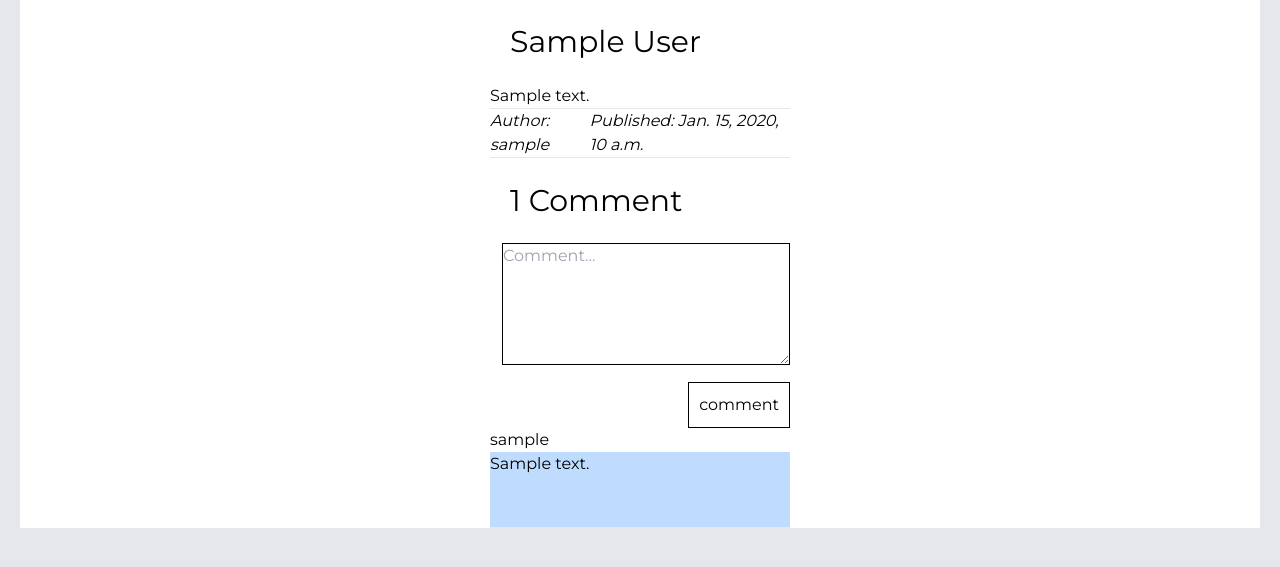
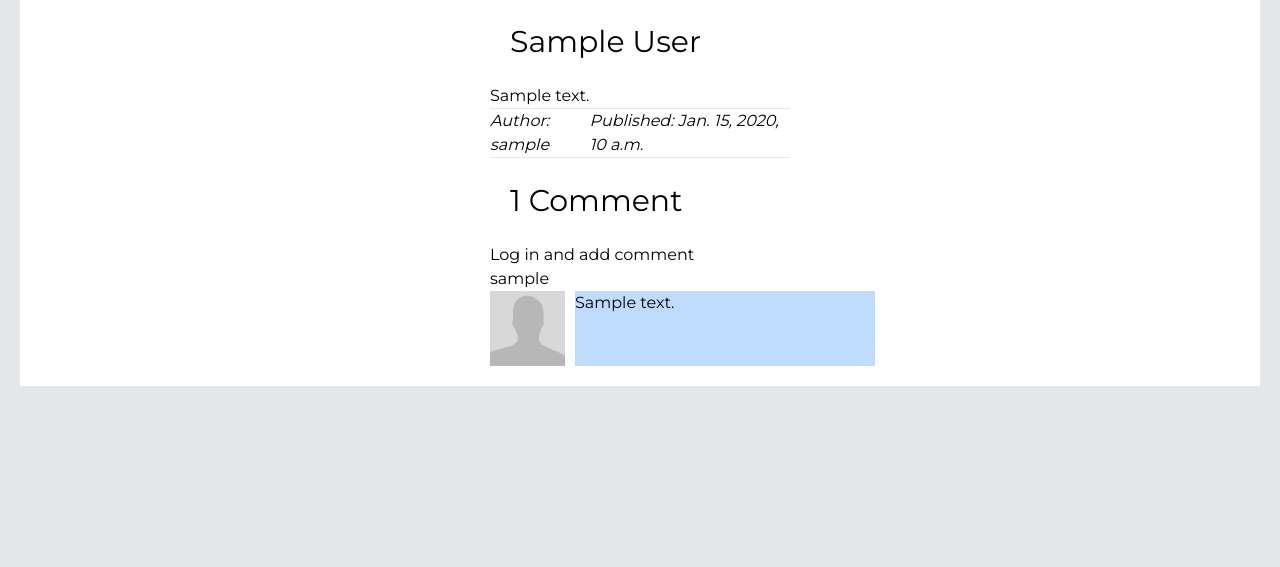
Before and after one commit to myanch200/musa_app, a Django app: page /poem/1/ in a window 1280 px wide. Shown: the part 91-658 px from the top of the page. Run offline with Django 3.2, Linux system fonts and the light colour scheme; tables that the repository leaves empty hold one stand-in row (values such as "Sample post"); parts of the project's set-up code (start-up, migrations or seed data) failed here and were passed over; some libraries are stand-ins or nearby versions; some web fonts are replaced.

Commit message:
Styling comment section

```diff
--- a/static/css/poem_details.css
+++ b/static/css/poem_details.css
@@ -25,6 +25,9 @@
 form{
     text-align: right;
 }
+.comment-container{
+    margin-bottom: 20px;
+}
 #comment{
     border: 1px solid  black;
     margin-bottom: 10px;
@@ -41,16 +44,32 @@ form{
     color: white;
 }
 .comment-item{
+
+
+
     display: flex;
     justify-content: center;
     align-items: flex-start;
     flex-direction:column;
+    width: 400px;
 
+
+}
+.comment-item > a{
+    justify-self: flex-start;
+    align-self: flex-start;
+
+}
+.comment-info{
+    display: flex;
+    justify-content: center;
+    align-items: flex-start;
 }
 .comment-body{
     background-color: #BFDBFE;
     min-height: 75px;
     min-width: 300px;
+    margin-left: 10px;
 
 
 }
--- a/templates/accounts/poem_details.html
+++ b/templates/accounts/poem_details.html
@@ -21,22 +21,32 @@
             <h1>{{comments.count}} Comment{{ comments|pluralize }}</h1>
 
             <div class="add-comment">
+                {%if user.is_authenticated %}
+
                 <form id="commentForm" method="post">
                     {% csrf_token %}
                     <textarea name="body" id="comment" cols="30" rows="5" placeholder="Comment..."></textarea>
                     <input type="submit" value="comment" class="comment-btn">
                 </form>
+                {% else %}
+                <a href="{% url 'accounts:login' %}">Log in and add comment</a>
+                {% endif %}
             </div>
             {% for comment in comments %}
 
                 <div class="comment-item">
                     <a href="">{{comment.author.username}}</a>
-                    <div class="comment-body">
-                    <p>{{comment.body}}</p>
+
+                    <div class="comment-info">
+                    <img src="{% static 'images/default.jpg' %}" style="width:75px;height:75px" alt="">
+
+                        <div class="comment-body">
+                        <p>{{comment.body}}</p>
+                    </div>
+
 
                     </div>
                 </div>
-                <hr>
 
 
             {% endfor %}
```
